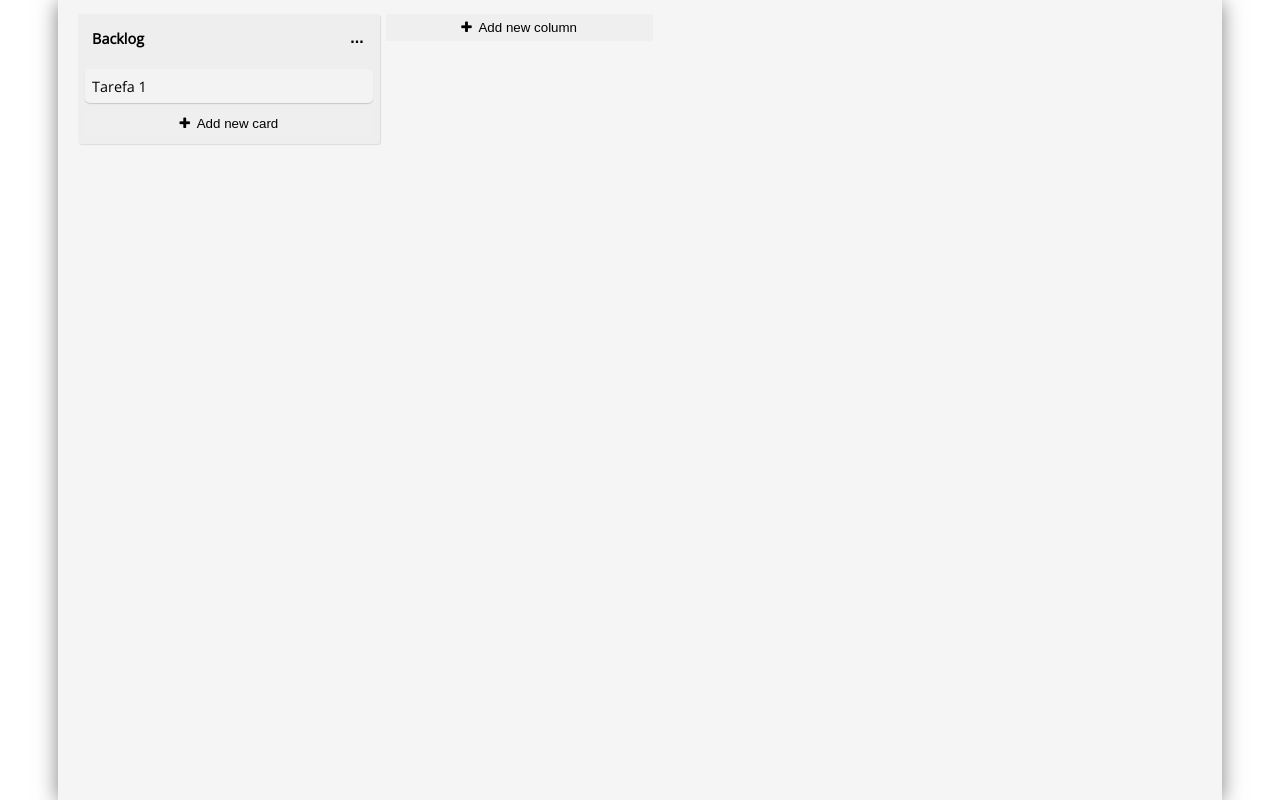
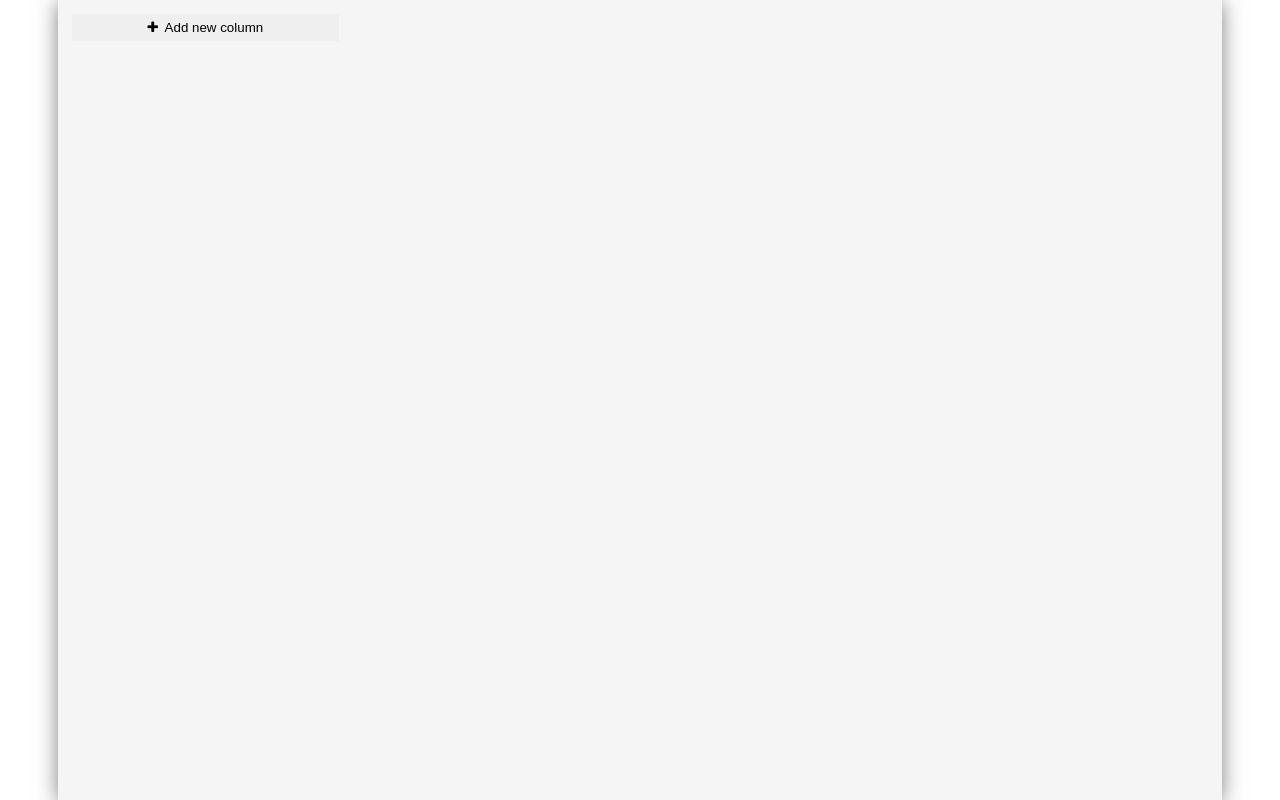
Before and after one commit to marcospcury/kanban-react, a React (Create React App) app: page / in a window 1280 px wide. Built offline with nearby package versions, Linux system fonts and the light colour scheme.

Commit message:
Columns and cards now can be deleted

```diff
--- a/src/App.js
+++ b/src/App.js
@@ -1,32 +1,18 @@
 import React, { Component } from 'react';
 import './App.css';
 import KanbanColumn from './components/kanban-column';
+import guid from './utils/guid';
 
 class App extends Component {
   constructor() {
     super();
-    this.state = {
-      columns: [
-        {
-          id: 1,
-          title: 'Backlog',
-          edit: false,
-          cards: [
-            {
-              id: 1,
-              title: 'Tarefa 1',
-              edit: false
-            }
-          ]
-        }
-      ]
-    };
+    this.state = { columns: [] };
   }
 
   addColumn() {
     const columns = this.state.columns;
     columns.push({
-      id: columns.length + 1,
+      id: guid(),
       name: '',
       edit: true,
       cards: []
@@ -35,13 +21,28 @@ class App extends Component {
   }
 
   addCard(columnId) {
-    const columns = this.state.columns;
+    const { columns } = this.state;
     const column = columns.find(c => c.id === columnId);
     column.cards.push({
-      id: column.cards.length + 1,
+      id: guid(),
       name: '',
       edit: true
     });
+    this.setState({ columns });
+  }
+
+  removeCard(columnId, cardId) {
+    const { columns } = this.state;
+    const column = columns.find(c => c.id === columnId);
+    const cardIndex = column.cards.findIndex(c => c.id === cardId);
+    column.cards.splice(cardIndex, 1);
+    this.setState({ columns });
+  }
+
+  removeColumn(columnId) {
+    const { columns } = this.state;
+    const columnIndex = columns.findIndex(c => c.id === columnId);
+    columns.splice(columnIndex, 1);
     this.setState({ columns });
   }
 
@@ -49,7 +50,7 @@ class App extends Component {
     return (
       <main>
         {this.state.columns.map(column => {
-          return <KanbanColumn key={column.id} column={column} addCard={this.addCard.bind(this)} />
+          return <KanbanColumn key={column.id} column={column} addCard={this.addCard.bind(this)} removeCard={this.removeCard.bind(this)} removeColumn={this.removeColumn.bind(this)} />
         })}
 
         <button className="kanban-btn-add-column" onClick={this.addColumn.bind(this)}>Add new column</button>
--- a/src/components/kanban-card.js
+++ b/src/components/kanban-card.js
@@ -18,6 +18,9 @@ export default class KanbanCard extends Component {
   }
 
   titleEdited(event) {
+    if (this.state.title.trim() === '') {
+      this.props.removeCard(this.props.card.id);
+    }
     this.setState({ editing: false });
   }
 
--- a/src/components/kanban-column.js
+++ b/src/components/kanban-column.js
@@ -19,6 +19,9 @@ export default class KanbanColumn extends Component {
   }
 
   titleEdited(event) {
+    if (this.state.title.trim() === '') {
+      this.props.removeColumn(this.props.column.id);
+    }
     this.setState({ editing: false });
   }
 
@@ -40,7 +43,7 @@ export default class KanbanColumn extends Component {
           <button className="kanban-btn-column-options">...</button></header>
         <div className="kanban-card-container">
           {this.props.column.cards.map(card => {
-            return <KanbanCard key={card.id} card={card} />
+            return <KanbanCard key={card.id} card={card} removeCard={this.props.removeCard.bind(null, this.props.column.id)} />
           })}
         </div>
         <button className="kanban-btn-add-card" onClick={this.props.addCard.bind(null, this.props.column.id)}>Add new card</button>
--- /dev/null
+++ b/src/utils/guid.js
@@ -0,0 +1,8 @@
+export default function guid() {
+  function s4() {
+    return Math.floor((1 + Math.random()) * 0x10000)
+      .toString(16)
+      .substring(1);
+  }
+  return s4() + s4() + '-' + s4() + '-' + s4() + '-' + s4() + '-' + s4() + s4() + s4();
+}
```
